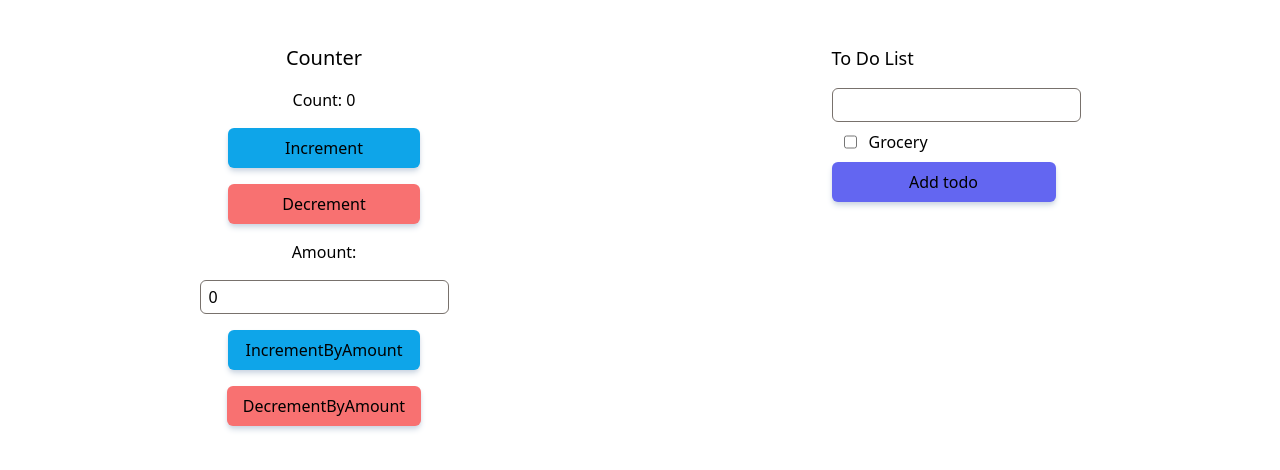
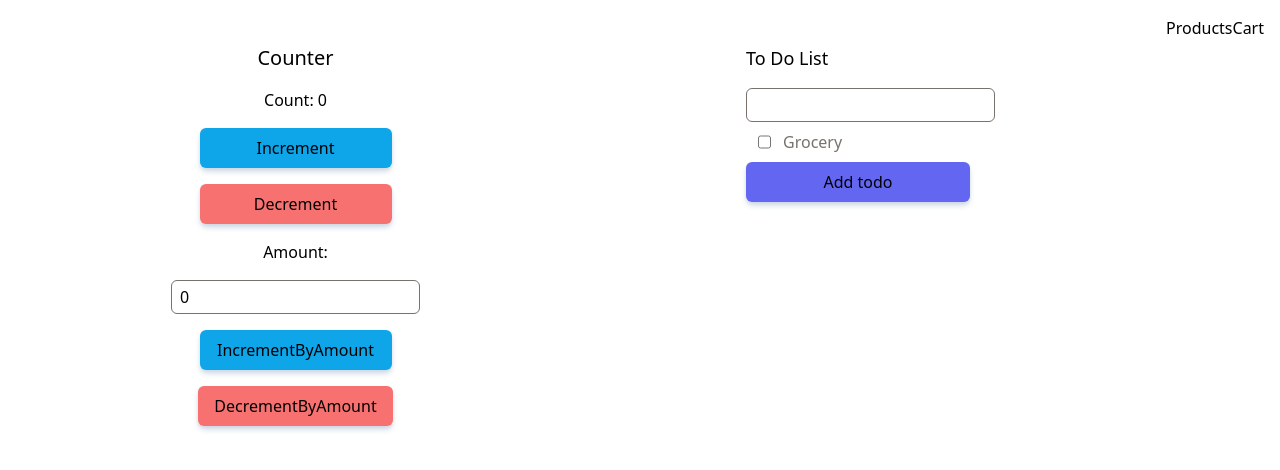
Before and after one commit to saini-vikas/Redux-tutorial, a React (Vite) app: page / in a window 1280 px wide. Shown: the top 470 px of the page. Built offline with nearby package versions, Linux system fonts and the light colour scheme.

Commit message:
added cart and product components

```diff
--- a/src/App.jsx
+++ b/src/App.jsx
@@ -1,15 +1,21 @@
 import Counter from "./components/counter";
 import TodoList from "./components/todoList";
+import Products from "./components/products";
+import Cart from "./components/cart";
 
 function App() {
   return (
-    <div className="container flex flex-row mx-auto p-4 gap-4">
+    <div className="container flex flex-row mx-auto p-4 gap-4 flex-wrap">
       <div className="flex flex-col flex-1 py-7 px-4 gap-4 items-center">
         <Counter />
       </div>
       <div className="flex flex-1 flex-col  py-7 px-4 gap-4 items-center">
         <TodoList />
       </div>
+      <div className="flex flex-row mx-auto w-100">
+        <Products />
+        <Cart />
+      </div>
     </div>
   );
 }
--- /dev/null
+++ b/src/components/cart.jsx
@@ -0,0 +1,9 @@
+const Cart = () => {
+  return (
+    <div>
+      <h1>Cart</h1>
+    </div>
+  );
+};
+
+export default Cart;
--- /dev/null
+++ b/src/components/product.jsx
@@ -0,0 +1,7 @@
+const Product = () => {
+  return <div>
+
+  </div>;
+};
+
+export default Product;
--- /dev/null
+++ b/src/components/products.jsx
@@ -0,0 +1,9 @@
+const Products = () => {
+  return (
+    <div>
+      <h1>Products</h1>
+    </div>
+  );
+};
+
+export default Products;
--- a/src/components/todo.jsx
+++ b/src/components/todo.jsx
@@ -5,7 +5,7 @@ function Todo(props) {
   return (
     <div className="flex flex-row">
       <input
-        className="mx-3"
+        className="mx-3 cursor-pointer"
         id={props.id}
         type="checkbox"
         onChange={() => {
@@ -13,7 +13,7 @@ function Todo(props) {
         }}
       />
       <label
-        className={props.completed ? "text-green-600" : ""}
+        className={props.completed ? "text-green-600" : "text-stone-500"}
         htmlFor={props.id}
       >
         {props.title}
```
